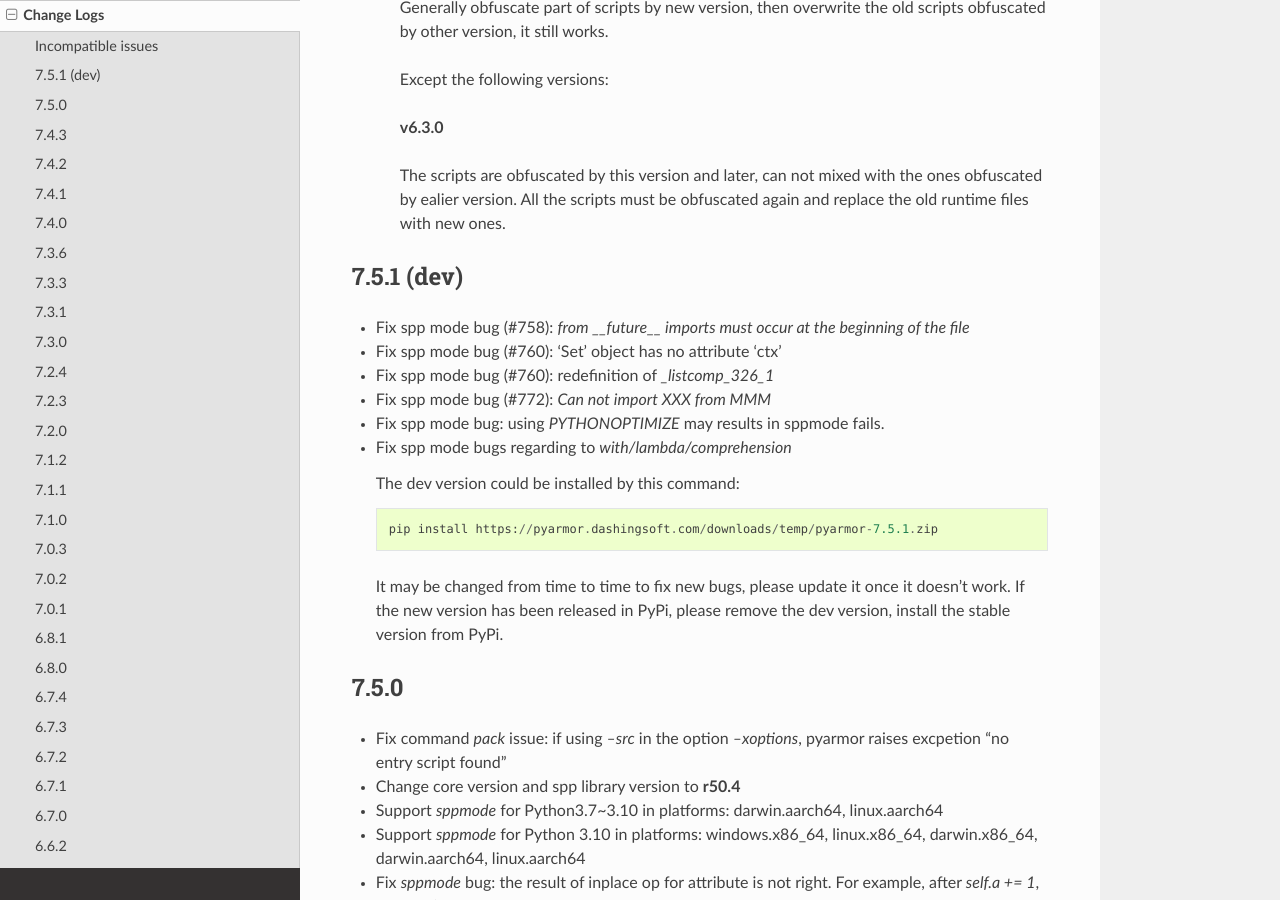
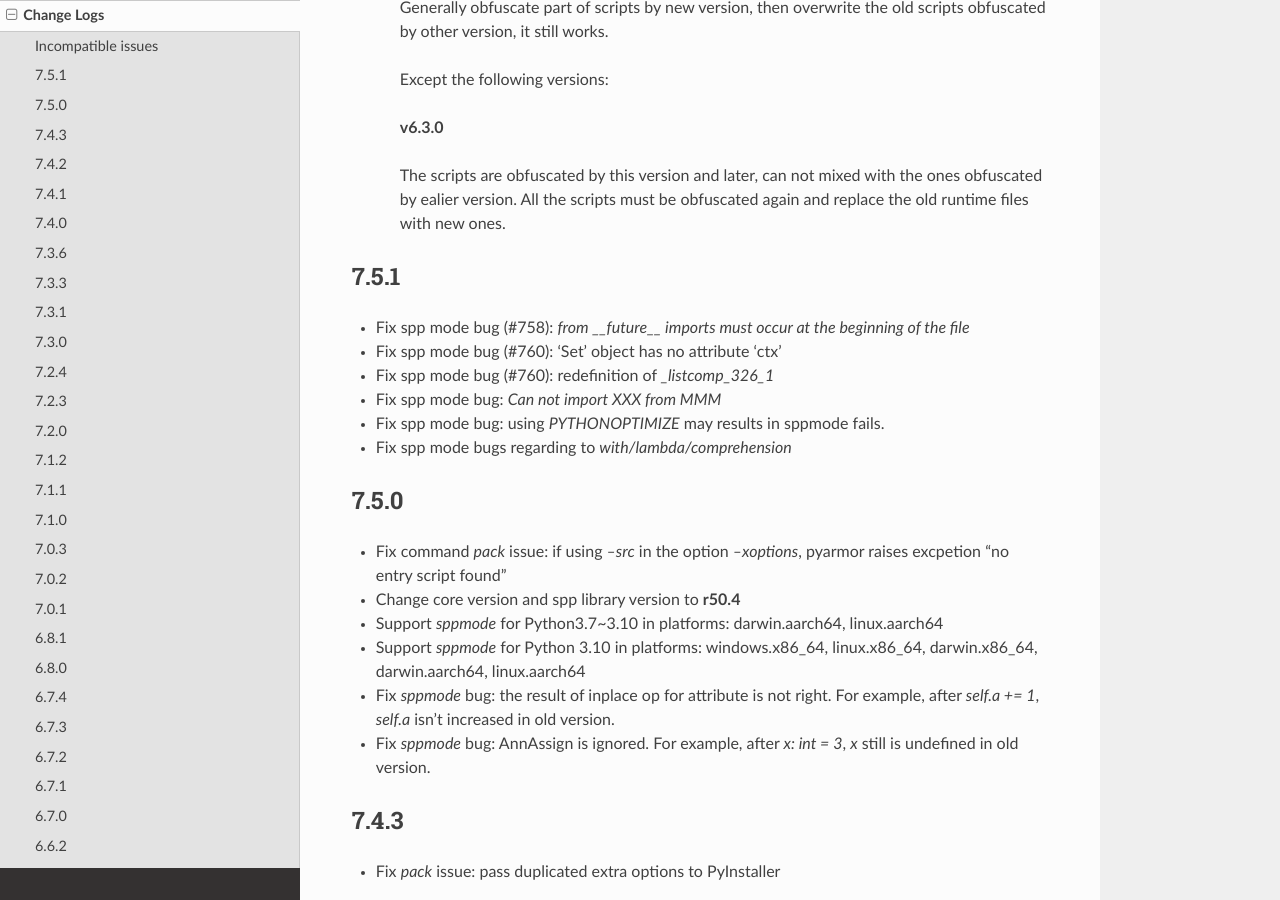
Before and after one commit to dashingsoft/pyarmor, a Sphinx documentation site: the page built from docs/change-logs.rst, in a window 1280 px wide and 900 px high, scrolled down 601 px. Built offline with Sphinx 7.4.7 and the Read the Docs theme 2.0.0, drawn with Linux system fonts in a browser that asks for light colours.

Commit message:
Refine doc

```diff
--- a/docs/change-logs.rst
+++ b/docs/change-logs.rst
@@ -38,23 +38,22 @@
    and replace the old runtime files with new ones.
 
 ..
-
-7.5.1 (dev)
------------
+  The dev version could be installed by this command::
+
+      pip install https://pyarmor.dashingsoft.com/downloads/temp/pyarmor-7.5.1.zip
+
+  It may be changed from time to time to fix new bugs, please update it once it
+  doesn't work. If the new version has been released in PyPi, please remove the
+  dev version, install the stable version from PyPi.
+
+7.5.1
+-----
 * Fix spp mode bug (#758): `from __future__ imports must occur at the beginning of the file`
 * Fix spp mode bug (#760): 'Set' object has no attribute 'ctx'
 * Fix spp mode bug (#760): redefinition of `_listcomp_326_1`
-* Fix spp mode bug (#772): `Can not import XXX from MMM`
+* Fix spp mode bug: `Can not import XXX from MMM`
 * Fix spp mode bug: using `PYTHONOPTIMIZE` may results in sppmode fails.
 * Fix spp mode bugs regarding to `with/lambda/comprehension`
-
-  The dev version could be installed by this command::
-
-      pip install https://pyarmor.dashingsoft.com/downloads/temp/pyarmor-7.5.1.zip
-
-  It may be changed from time to time to fix new bugs, please update it once it
-  doesn't work. If the new version has been released in PyPi, please remove the
-  dev version, install the stable version from PyPi.
 
 7.5.0
 -----
```
